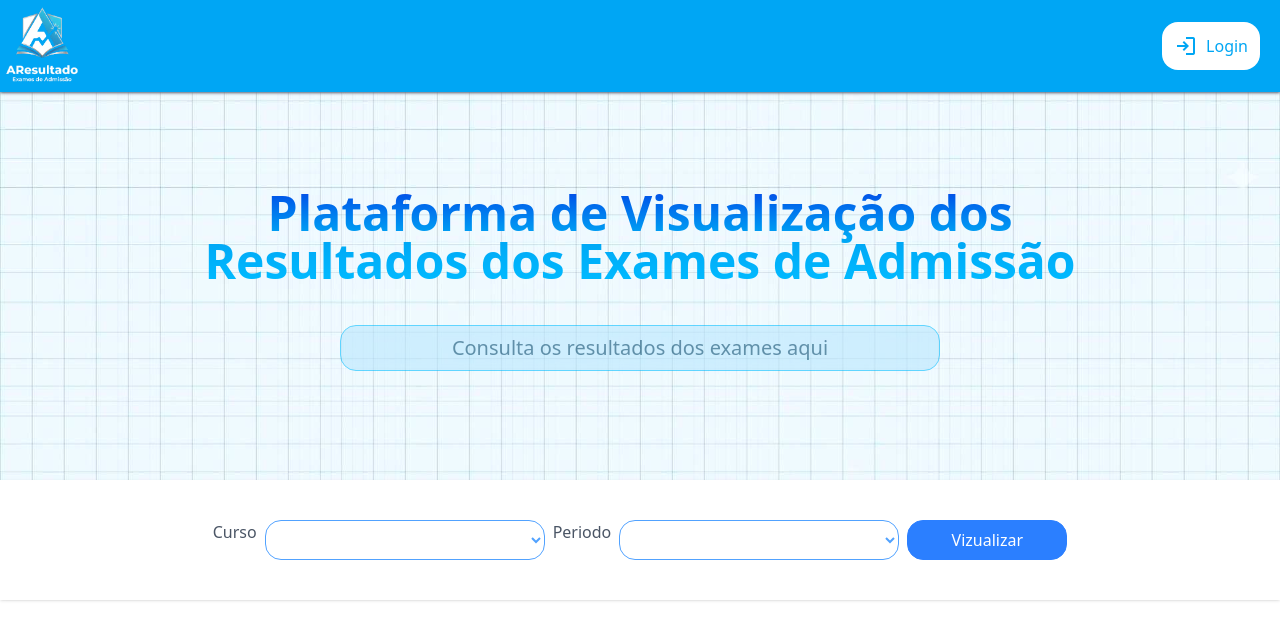
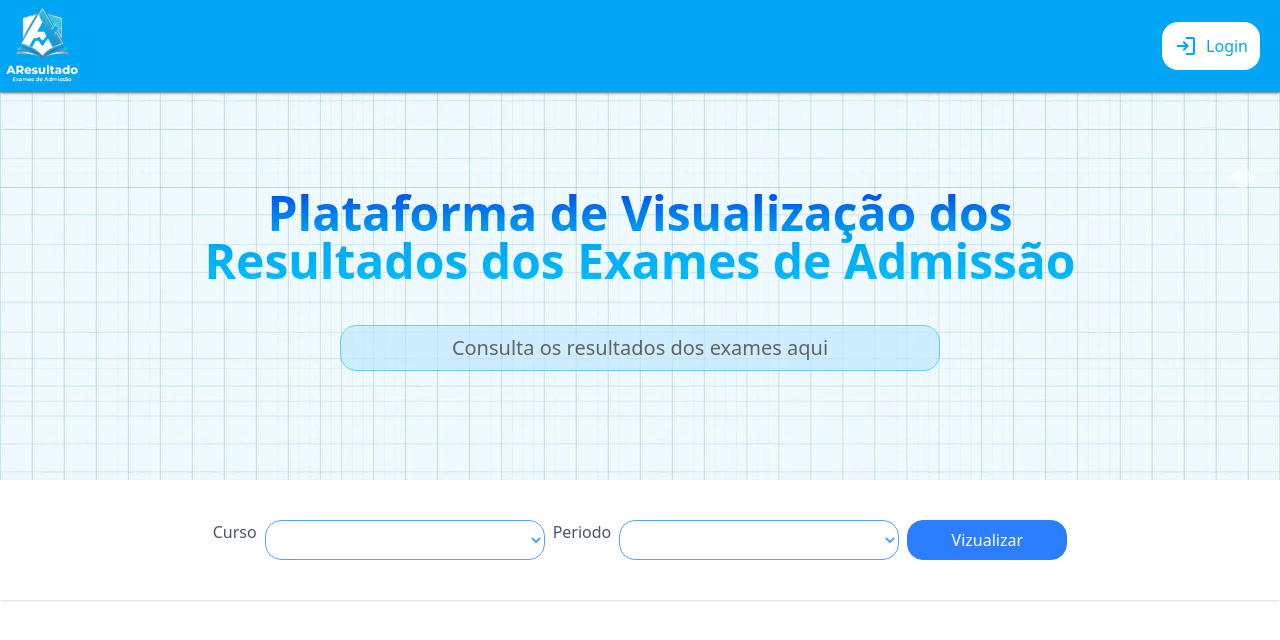
Before and after one commit to Alvaro-Massingue/AResultado-Sistema-de-visualiza-o-dos-resultados-dos-exames-de-admiss-o, a React (Vite) app: page / in a window 1280 px wide. Shown: the top 640 px of the page. Built offline with nearby package versions, Linux system fonts and the light colour scheme.

Commit message:
Actualiza a cor do segundo texto da descricao para black

```diff
--- a/src/components/Welcome.jsx
+++ b/src/components/Welcome.jsx
@@ -25,7 +25,7 @@ const Welcome = () => {
             {showDescription}
           </h1>
         </div>
-        <div className="p-2 bg-sky-200 border-sky-400 text-sky-900 opacity-60 md:basis-150 md:text-xl border min-h-10 basis-85 text-center shrink md:grow-0 grow mx-2 flex items-center justify-center rounded-2xl wrap-break-word flex-wrap">
+        <div className="p-2 bg-sky-200 border-sky-400 text-black opacity-60 md:basis-150 md:text-xl border min-h-10 basis-85 text-center shrink md:grow-0 grow mx-2 flex items-center justify-center rounded-2xl wrap-break-word flex-wrap">
           <h1>Consulta os resultados dos exames aqui</h1>
         </div>
       </div>
```
